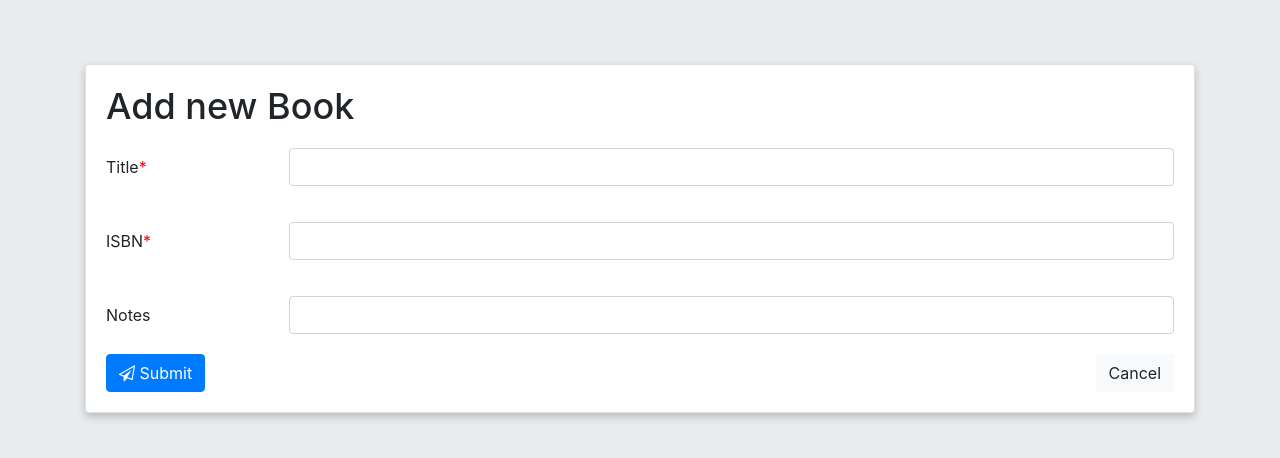
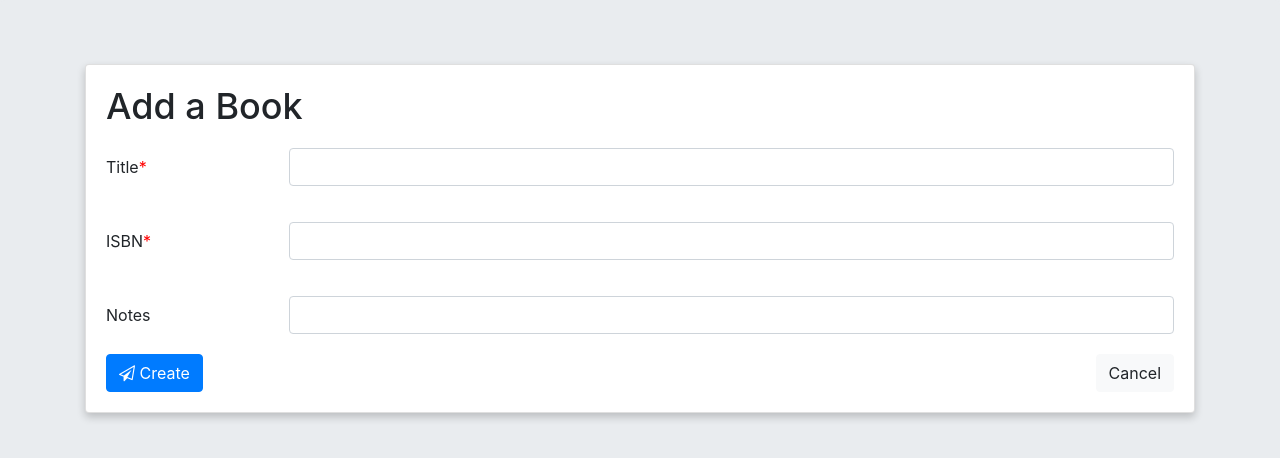
Before and after one commit to ali-anwar/book-challenge, a React (Create React App) app in the folder frontend/: page /books/new in a window 1280 px wide. Shown: the top 458 px of the page. Built offline with nearby package versions, Linux system fonts and the light colour scheme.

Commit message:
Book: Updated Text for submit buttons in forms

```diff
--- a/frontend/src/components/Books/Form.js
+++ b/frontend/src/components/Books/Form.js
@@ -3,6 +3,16 @@ import PropTypes from "prop-types";
 import { Field, reduxForm } from "redux-form";
 import FieldInput from "../Common/FieldInput";
 import * as Validations from "../../config/fieldLength";
+import { EDIT_BOOK } from '../../config/formHeadings';
+import { CREATE_BOOK, UPDATE_BOOK } from '../../config/formButtons';
+
+const submitButtonText = heading => {
+  if (heading == EDIT_BOOK) {
+    return UPDATE_BOOK;
+  } else {
+    return CREATE_BOOK;
+  }
+}
 
 export const BookForm = ({
   handleSubmit,
@@ -52,7 +62,7 @@ export const BookForm = ({
                   className="btn btn-primary"
                 >
                   <i className="fa fa-paper-plane-o" aria-hidden="true" />{" "}
-                  Submit
+                  {submitButtonText(heading)}
                 </button>
 
                 <button
--- /dev/null
+++ b/frontend/src/config/formButtons.js
@@ -0,0 +1,2 @@
+export const UPDATE_BOOK = 'Update';
+export const CREATE_BOOK = 'Create';
--- /dev/null
+++ b/frontend/src/config/formHeadings.js
@@ -0,0 +1,2 @@
+export const EDIT_BOOK = 'Edit Book';
+export const ADD_BOOK = 'Add a Book';
--- a/frontend/src/containers/Books/FormContainer.js
+++ b/frontend/src/containers/Books/FormContainer.js
@@ -5,6 +5,7 @@ import { bindActionCreators } from "redux";
 import toastr from "toastr";
 import * as BookActions from "../../actions/BookActions";
 import BookForm from "../../components/Books/Form"; // eslint-disable-line import/no-named-as-default
+import { EDIT_BOOK, ADD_BOOK } from '../../config/formHeadings';
 export class FormContainer extends React.Component {
   componentDidMount() {
     let bookId = Number(this.props.match.params.id);
@@ -71,7 +72,7 @@ export class FormContainer extends React.Component {
   render() {
     const { initialValues } = this.props;
     const heading =
-      initialValues && initialValues.id ? "Edit Book" : "Add new Book";
+      initialValues && initialValues.id ? EDIT_BOOK : ADD_BOOK;
 
     return (
       <div className="jumbotron vertical-center custom-container">
```
